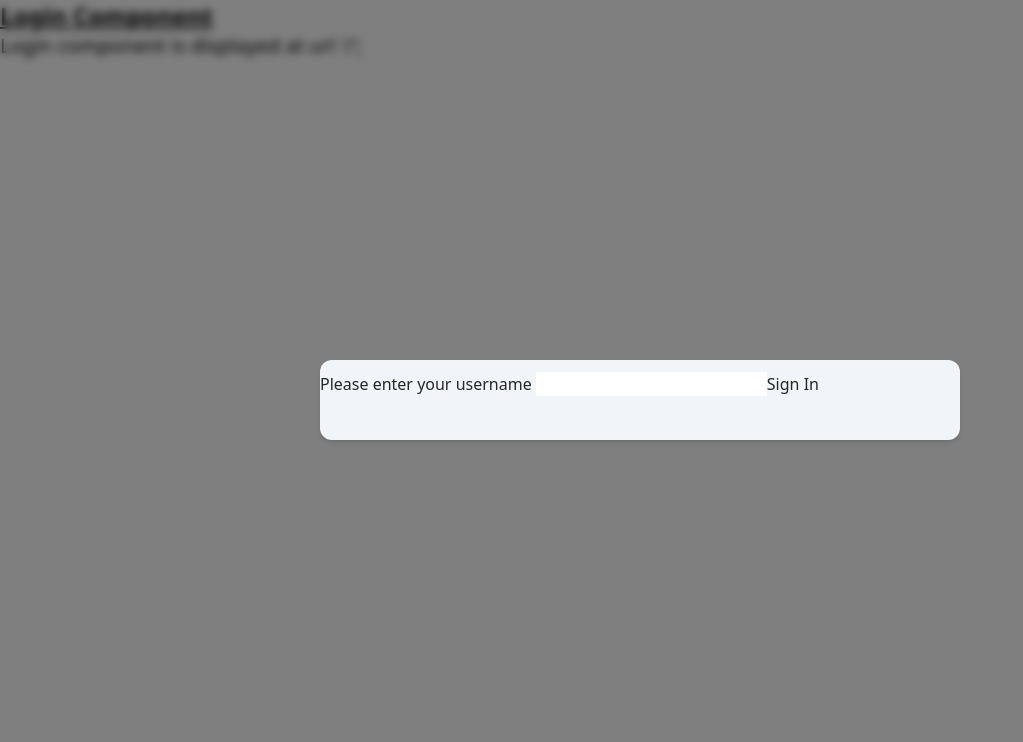
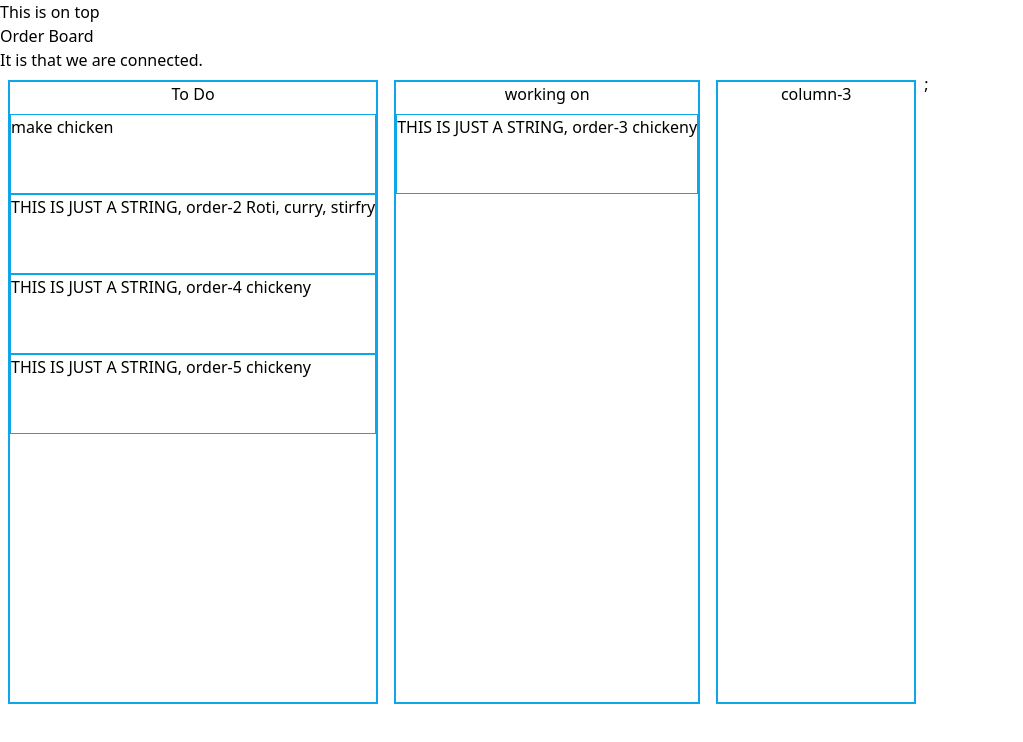
Before and after one commit to calvincchong/FoodStreams, a React app: page / in a window 1280 px wide. Shown: the top 742 px of the page, without its empty margins (0-1023 px from the left). Built offline with nearby package versions, Linux system fonts and the light colour scheme.

Commit message:
Cards initially draggable w. DND

```diff
--- a/fixtures/Orders.js
+++ b/fixtures/Orders.js
@@ -29,7 +29,7 @@ const initialData = {
     },
     'order-5': {
       id: 'order-5',
-      name: 'THIS IS JUST A STRING, order-4 chickeny',
+      name: 'THIS IS JUST A STRING, order-5 chickeny',
       items: [
         'sprite', 'chicken', 'chocolate'
       ]
@@ -39,7 +39,7 @@ const initialData = {
     'column-1': {
       id: 'column-1',
       title: 'To Do',
-      orderIds: ['order-1', 'order-2', 'order-3', 'order-4']
+      orderIds: ['order-1', 'order-2', 'order-4', 'order-5']
     },
     'column-2': {
       id: 'column-2',
@@ -49,7 +49,7 @@ const initialData = {
     'column-3': {
       id: 'column-3',
       title: 'column-3',
-      orderIds: ['order-5']
+      orderIds: []
     }
   },
   // this is where the data for how to organize the orders will be held.
--- a/package.json
+++ b/package.json
@@ -17,9 +17,11 @@
     "prod": "npx tailwindcss -i ./src/styles/main.css -o ./public/output.css && webpack --config webpack.prod.js && node server/index.js"
   },
   "dependencies": {
+    "@hello-pangea/dnd": "^16.2.0",
     "axios": "^1.2.2",
     "nodemon": "^2.0.20",
     "react": "^18.2.0",
+    "react-beautiful-dnd": "^13.1.1",
     "react-dom": "^18.2.0",
     "react-router": "^6.6.2",
     "react-router-dom": "^6.6.2",
--- a/src/components/App.jsx
+++ b/src/components/App.jsx
@@ -14,8 +14,8 @@ const App = ({props}) => {
   return (
     <BrowserRouter>
       <Routes>
-        <Route path='/' element={<Login />} />
-        <Route path='board' element={<Board />} />
+        <Route path='/' element={<Board />} />
+        <Route path='board' element={<Login />} />
         <Route path='notifications' element={<Notifications />} />
       </Routes>
     </BrowserRouter>
--- a/src/components/Board.jsx
+++ b/src/components/Board.jsx
@@ -1,5 +1,6 @@
 import React from 'react';
 import { useState, useEffect, useRef } from 'react';
+import { DragDropContext } from '@hello-pangea/dnd';
 import io from 'socket.io-client';
 import axios from 'axios';
 import initialData from '../../fixtures/Orders.js';
@@ -7,42 +8,94 @@ import Column from './Column.jsx';
 
 const Board = ({props}) => {
   const [isConnected, setIsConnected] = useState(false);
-  const state = initialData;
+  const [data, setData] = useState(initialData);
 
-  useEffect(() => {
-    const socket = io('http://localhost:9000'); // url of the server is used to create socket
-    // when connected
-    socket.on('connect', (res) => {
-      setIsConnected('true');
-    });
+  // useEffect(() => {
+  //   const socket = io('http://localhost:9000'); // url of the server is used to create socket
+  //   // when connected
+  //   socket.on('connect', (res) => {
+  //     setIsConnected('true');
+  //   });
 
-    socket.on('time', (time) => {
-      setIsConnected(time);
-    });
+  //   socket.on('time', (time) => {
+  //     setIsConnected(time);
+  //   });
 
-    // use await to fetch dots
+  //   // use await to fetch dots
 
-    socket.on('disconnect', () => {
-      setIsConnected('Disconnected from Server');
-    });
-  }, []);
+  //   socket.on('disconnect', () => {
+  //     setIsConnected('Disconnected from Server');
+  //   });
+  // }, []);
+
+  const onDragEnd = (result) => {
+    console.log(result);
+    const { destination, source, draggableId } = result;
+    console.log('what is the destination', destination);
+    console.log('source', source);
+    console.log('draggableId', draggableId);
+
+    // do nothing if it is not within bounds of a working droppable.
+    if (!destination) {
+      return;
+    }
+
+    // do nothing if it is moved to the same place.
+    if (
+      destination.droppableId === source.droppableId &&
+      destination.index === source.index
+    ) {
+      console.log('card hasnt moved');
+      return;
+    }
+
+    // look up the column within this state by looking at
+    // looking up with the droppableID (which we have set to be the same as state)
+
+    const column = data.columns[source.droppableId];
+    console.log('finding the column in the data', column);
+    const newOrderIds = Array.from(column.orderIds);
+    console.log('this is new OrderIds from new array', newOrderIds);
+    newOrderIds.splice(source.index, 1);
+    console.log('after splice', newOrderIds);
+    newOrderIds.splice(destination.index, 0, draggableId);
+
+    console.log('this is new orderIds after slicing', newOrderIds)
+    const newColumn = {
+      ...column,
+      orderIds: newOrderIds
+    };
+
+    const newState = {
+      ...data,
+      columns: {
+        ...data.columns,
+        [newColumn.id]: newColumn
+      }
+    };
+
+    console.log('this is the new State', newState);
+
+    setData(newState);
+  };
 
   return (
-    <div className="board-main-content flex flex-col">
+    <div className="board-main-content flex flex-col min-h-8/10">
       <div className="board-header">This is on top</div>
       <h2> Order Board</h2>
       <div>It is {isConnected} that we are connected.</div>
+      <DragDropContext onDragEnd={onDragEnd}>
+        <div className="board-canvas flex flex-row min-h-8/10">
 
-      <div className="board-canvas flex flex-row min-h-8/10">
+          {data.columnOrder.map((columnId, index) => {
+            const column = data.columns[columnId];
+            const orders = column.orderIds.map(taskId => data.orders[taskId]);
 
-        {state.columnOrder.map((columnId) => {
-          const column = state.columns[columnId];
-          const orders = column.orderIds.map(taskId => state.orders[taskId]);
+            return <Column className='' column={column} orders={orders} index={index}/>
+          })};
 
-          return <Column className='' key={column.id} column={column} orders={orders} />
-        })};
-
-      </div>
+        </div>
+      </DragDropContext>
 
     </div>
   );
--- a/src/components/Column.jsx
+++ b/src/components/Column.jsx
@@ -1,18 +1,46 @@
 import React from 'react';
 import { useState, useEffect, useRef } from 'react';
+import { Droppable } from '@hello-pangea/dnd';
+// import { StrictModeDroppable } from './StrictModeDroppable.jsx';
 import Order from './Order.jsx';
 
+// orders is an array of tasks that was mapped from the column list
+const Column = ({column, orders, index}) => {
+  const myRef = useRef(null);
 
-// orders is an array of tasks that was mapped from the column list
-const Column = ({column, orders}) => {
+  // const [ enabled, setEnabled ] = React.useState(false);
+
+  // React.useEffect(() => {
+  //   const animation = requestAnimationFrame(() => setEnabled(true));
+
+  //   return () => {
+  //      cancelAnimationFrame(animation);
+  //      setEnabled(false);
+  //   };
+  // }, []);
+
+  // if (!enabled) {
+  //     return null;
+  // }
+
+
   return (
-    <div className='Container mx-2 my-2 border-2 border-sky-500 flex flex-col min-w-200 overflow-y'>
+
+    <div key={column.id} className='Container mx-2 my-2 border-2 border-sky-500 flex flex-col min-w-200 overflow-y'>
       <div className='2xl flex flex-row justify-center'>
         <div>{column.title}</div>
       </div>
-      <div className='OrderList py-2'>
-        {orders.map(order => <Order key={order.id} order={order} /> )}
-      </div>
+      <Droppable key={column.id + 'drop'}droppableId={column.id} index={index}>
+        {(provided) => (
+          <div className='OrderList py-2' ref={provided.innerRef} {...provided.droppableProps}>
+            <div>
+              {orders.map((order, index)=>
+                <Order order={order} index={index} /> )}
+            </div>
+              {provided.placeholder}
+          </div>
+        )}
+      </Droppable>
     </div>
   )
 }
--- a/src/components/Order.jsx
+++ b/src/components/Order.jsx
@@ -1,14 +1,49 @@
 import React from 'react';
 import { useState, useEffect, useRef } from 'react';
 import Item from './Item.jsx';
+import { Draggable } from '@hello-pangea/dnd';
+// import { Draggable } from 'react-beautiful-dnd';
 
-const Order = ({order}) => {
+const Order = ({k, order, index}) => {
+  const myRef = useRef(null);
+
+  // index={index}
+  //my-3 mx-2 p-2
+
+  const [ enabled, setEnabled ] = React.useState(false);
+
+  useEffect(() => {
+    const animation = requestAnimationFrame(() => setEnabled(true));
+
+    return () => {
+       cancelAnimationFrame(animation);
+       setEnabled(false);
+    };
+  }, []);
+
+  if (!enabled) {
+      return null;
+  }
+
   return(
-    <div className='my-3 mx-2 p-2 border border-gray-500 border-sky-500 min-h-1/10 max-h-20 overflow-y-auto'>
-      {order.name}
-      <div className='max-h-20 overflow-auto px-4'>
-        {order.items.map(item => <Item item={item} />)}
-      </div>
+    <div>
+    <Draggable draggableId={order.id} index={index}>
+      {provided => (
+        <div key={order.id + index}className=' border border-gray-500 border-sky-500 min-h-1/10 max-h-20 overflow-y-auto'
+          {...provided.draggableProps}
+          {...provided.dragHandleProps}
+          ref={provided.innerRef}
+        >
+          <div ref={myRef} key={order.id + index + 'order'}>
+            {order.name}
+            <div className='max-h-20 overflow-auto px-4'>
+              {/* {order.items.map((item, i) => <Item key={index+i} item={item} />)} */}
+            </div>
+          </div>
+
+        </div>
+      )}
+    </Draggable>
     </div>
   )
 }
--- /dev/null
+++ b/src/components/StrictModeDroppable.jsx
@@ -0,0 +1,21 @@
+import { useEffect, useState } from "react";
+import { Droppable, DroppableProps } from "react-beautiful-dnd";
+
+export const StrictModeDroppable = ({ children, ...props }) => {
+  const [enabled, setEnabled] = useState(false);
+
+  useEffect(() => {
+    const animation = requestAnimationFrame(() => setEnabled(true));
+
+    return () => {
+      cancelAnimationFrame(animation);
+      setEnabled(false);
+    };
+  }, []);
+
+  if (!enabled) {
+    return null;
+  }
+
+  return <Droppable {...props}>{children}</Droppable>;
+};
```
Also changed, not shown: 1 other file (tests, documents, lock files or other folders).
